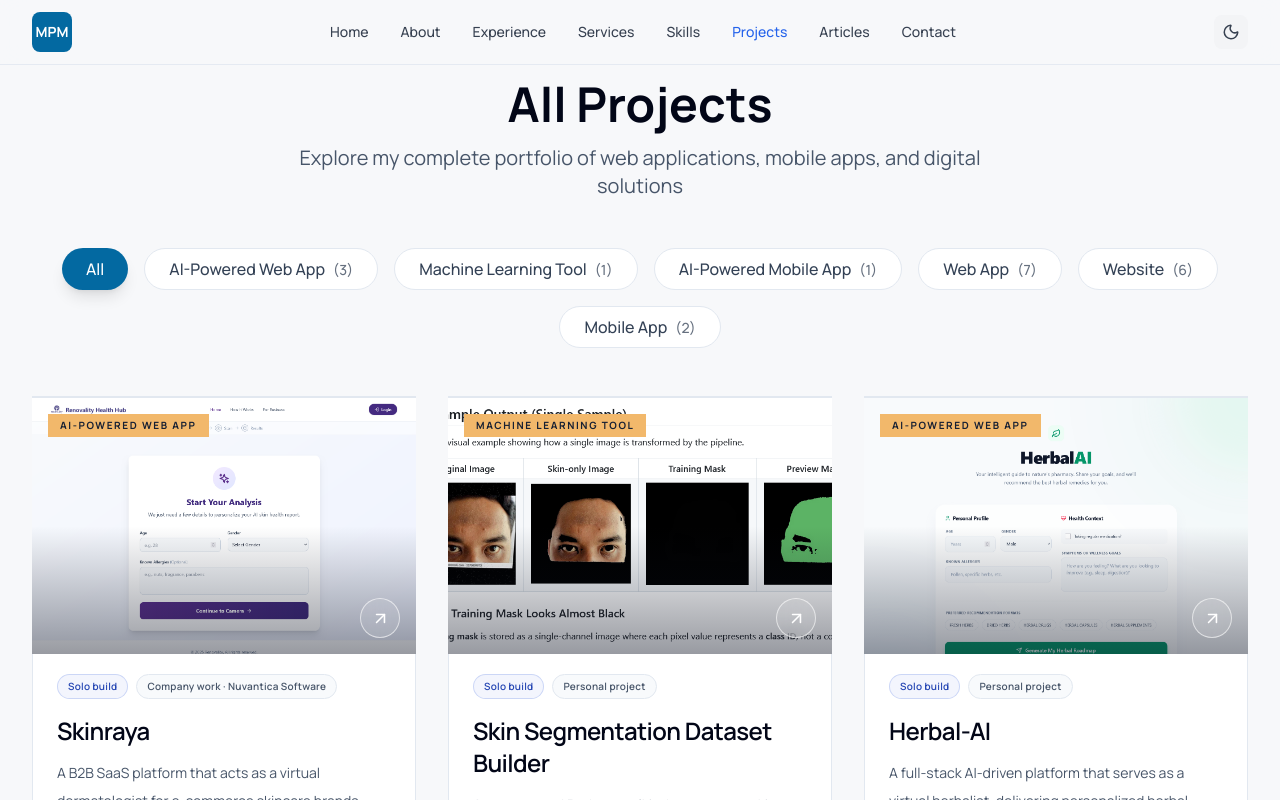
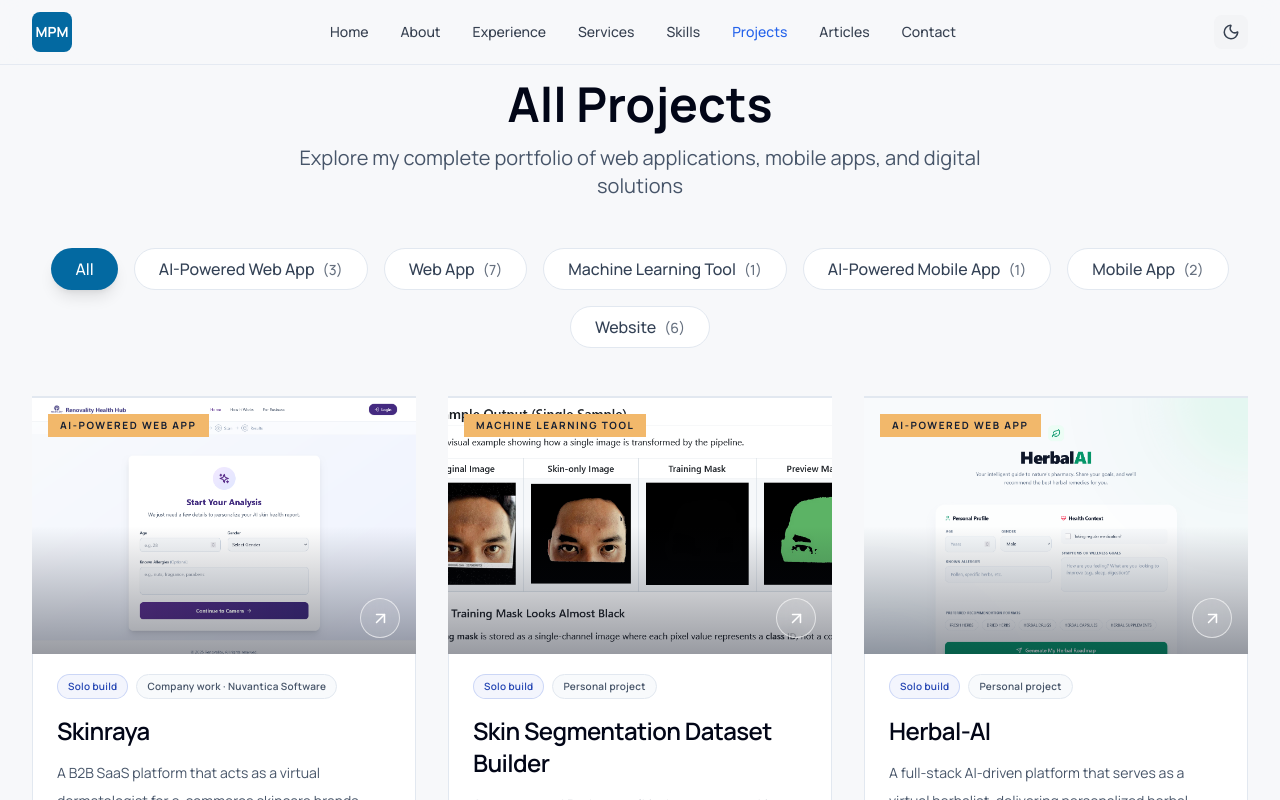
Before and after one commit to micpana/Michael-Panashe-Mudimbu-Portfolio-V2, a React (Vite) app: page /projects in a window 1280 px wide. Shown: the top 800 px of the page. Built offline with nearby package versions, Linux system fonts and the light colour scheme.

Commit message:
Make project category filters support multiple categories

```diff
--- a/src/pages/Projects.tsx
+++ b/src/pages/Projects.tsx
@@ -9,13 +9,17 @@ ReactGA.initialize("G-1KT6SKGTKG");
 const Projects: React.FC = () => {
   const [filter, setFilter] = useState('All');
 
-  // Get unique categories
-  const categories = ['All', ...Array.from(new Set(ProjectsData.map(project => project.category)))];
+  // Treat categories as multi-select metadata while supporting older records that only have category.
+  const getCategories = (project: (typeof ProjectsData)[number]): string[] =>
+    Array.from(new Set([...(project.categories ?? []), project.category].filter(Boolean)));
 
-  // Filter projects based on selected category
+  // Include every category represented by at least one project.
+  const categories = ['All', ...Array.from(new Set(ProjectsData.flatMap(getCategories)))];
+
+  // A project appears under every category it belongs to, not only its primary label.
   const filteredProjects = filter === 'All'
     ? ProjectsData
-    : ProjectsData.filter(project => project.category === filter);
+    : ProjectsData.filter(project => getCategories(project).includes(filter));
 
   return (
     <>
```
